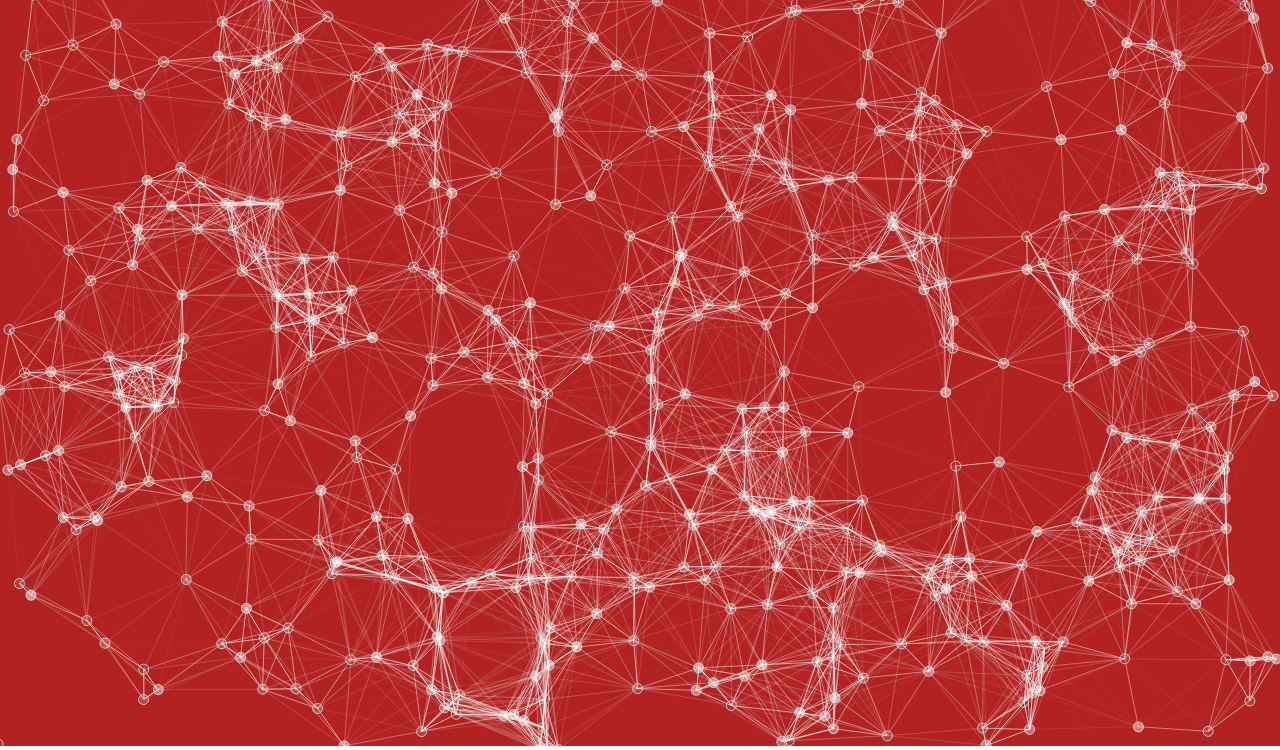
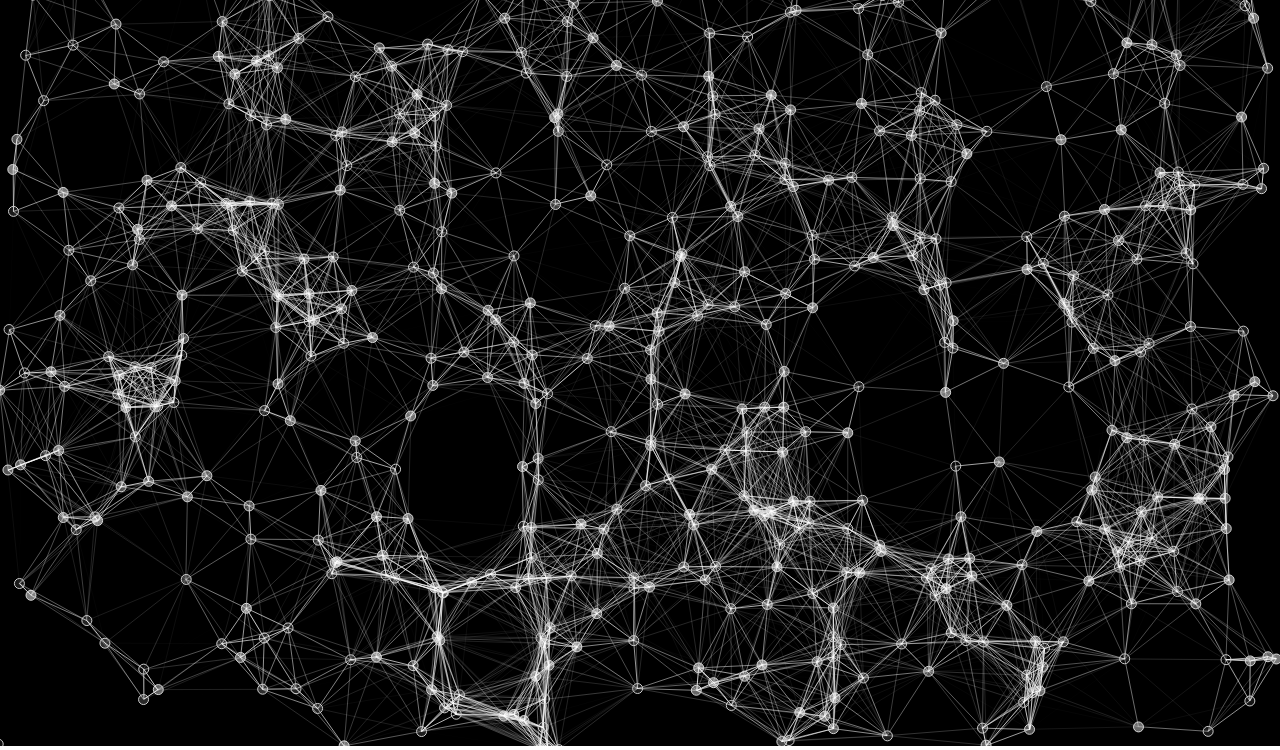
Before and after one commit to kunall17/ITTLABProject, a website: page Main Webpage/lol.html in a window 1280 px wide. Shown: the part 54-804 px from the top of the page. Drawn offline with nearby package versions, Linux system fonts and the light colour scheme; animation ran at ten frames a second.

Commit message:
Update lolstyle.css
Changed background colour :p

```diff
--- a/Main Webpage/lolstyle.css
+++ b/Main Webpage/lolstyle.css
@@ -14,7 +14,7 @@
 
 #particles-js{
   height: 100vh;
-  background:firebrick;
+  background:black;
 }
 
 body{
```
